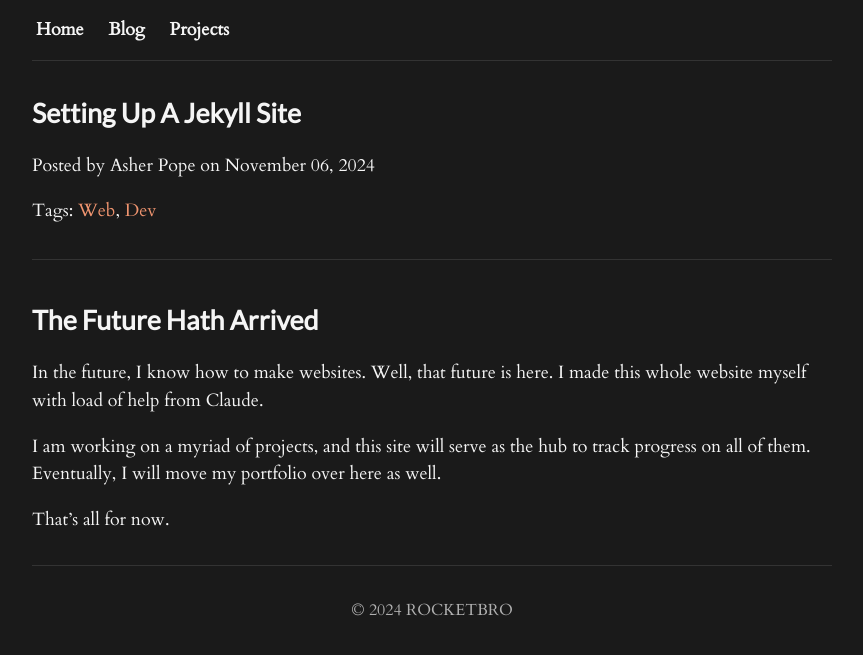
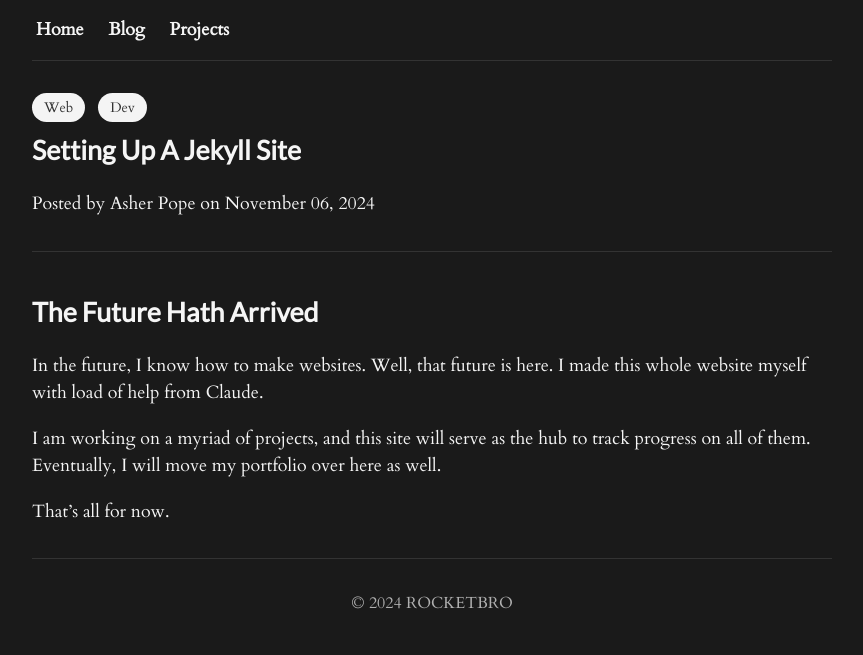
Before and after one commit to rocketbro/rocketbro.github.io, a Jekyll site: the page built from _posts/2024-11-05-introductions.md, in a window 1280 px wide. Shown: the top 655 px of the page, without its empty margins (208-1071 px from the left). Built offline with Jekyll 4.4.1, drawn with Linux system fonts in a browser that asks for light colours.

Commit message:
create tag chips

```diff
--- /dev/null
+++ b/_includes/tag-chip.html
@@ -0,0 +1,3 @@
+<a href="/tags/{{ include.tag }}" class="tag-chip">
+  <span class="tag-name">{{ site.tag_names[include.tag] | default: include.tag }}</span>
+</a>
--- a/_layouts/post.html
+++ b/_layouts/post.html
@@ -3,16 +3,15 @@ layout: default
 ---
 <article class="post">
   <header class="post-header">
+  <div class="post-tags">
+  {% if page.tags and page.tags.size > 0 %}
+  {% for tag in page.tags %}
+    {% include tag-chip.html tag=tag %}
+  {% endfor %}
+  {% endif %}
+</div>
     <h1 class="post-title">{{ page.title }}</h1>
     <p class="post-meta">Posted by {{ page.author }} on {{ page.date | date: "%B %d, %Y" }}</p>
-    {% if page.tags and page.tags.size > 0 %}
-    <p>Tags:
-      {% for tag in page.tags %}
-      {% assign display_name = site.tag_names[tag] | default: tag %}
-      <a href="/tags/{{ tag }}">{{ display_name }}</a>{% if forloop.last == false %}, {% endif %}
-      {% endfor %}
-    </p>
-    {% endif %}
 
   </header>
 
--- a/assets/css/_sass/_components.scss
+++ b/assets/css/_sass/_components.scss
@@ -190,3 +190,23 @@
     font-size: 1.5rem;
   }
 }
+
+.tag-chip {
+  display: inline-block;
+  background-color: #F4F4F4;
+  color: #333;
+  padding: 4px 12px;
+  border-radius: 16px;
+  font-size: 14px;
+  text-decoration: none;
+  margin-right: 8px;
+  margin-bottom: 8px;
+
+  &:hover {
+    background-color: #E0E0E0;
+  }
+
+  .tag-name {
+    font-weight: 500;
+  }
+}
```
